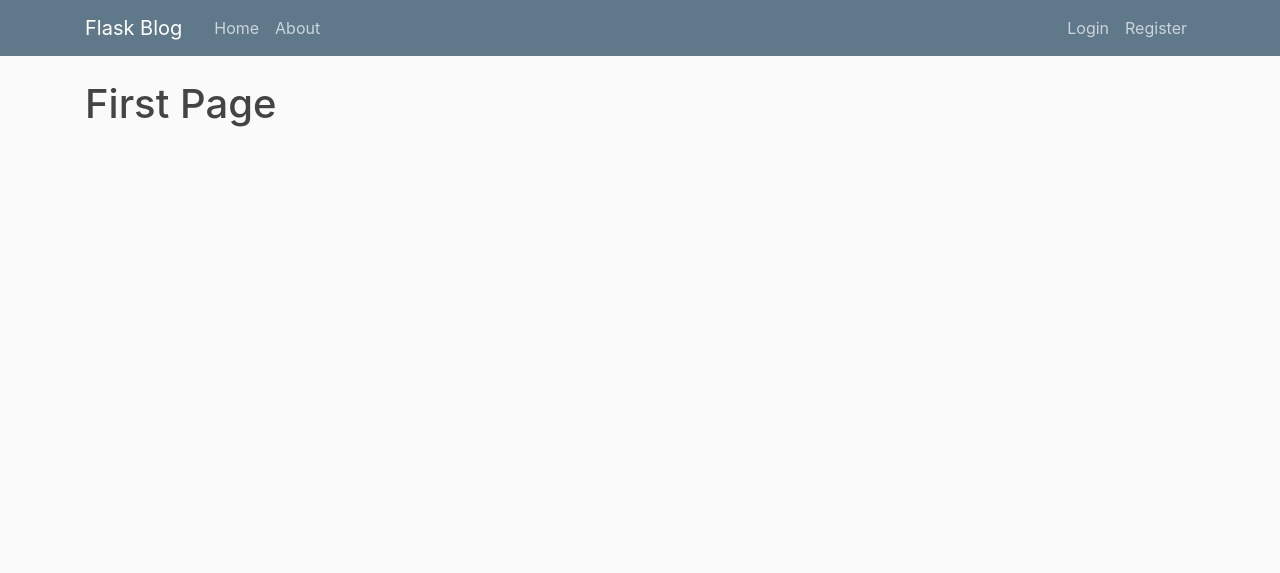
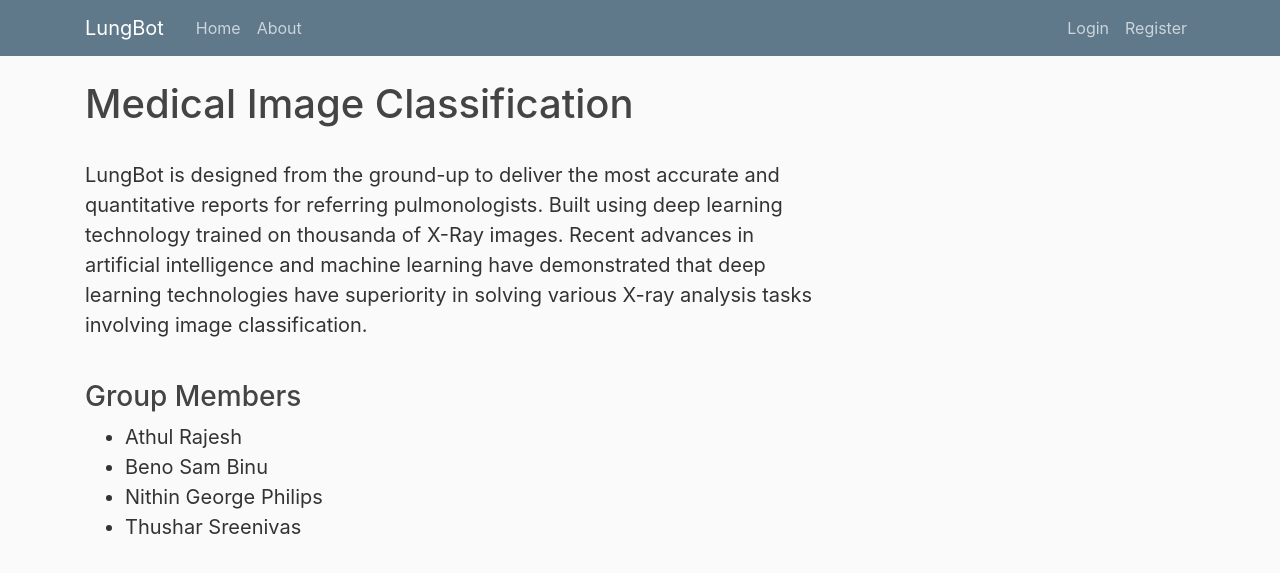
Before and after one commit to Thushar-Sreenivas/MedScan_Flask, a Flask app: page /about in a window 1280 px wide. Shown: the top 573 px of the page. Run offline with Flask 2, Linux system fonts and the light colour scheme; some libraries are stand-ins or nearby versions.

Commit message:
Edited about

```diff
--- a/flaskblog/templates/about.html
+++ b/flaskblog/templates/about.html
@@ -1,4 +1,23 @@
 {% extends "layout.html" %}
 {% block content %}
-    <h1>First Page</h1>
+<style>
+.about {
+font-size:20px;
+}
+</style>
+<h1>Medical Image Classification</h1>
+<br>
+<p class="about">LungBot is designed from the ground-up to deliver the most accurate and quantitative
+  reports for referring pulmonologists. Built using deep learning technology trained on thousanda of X-Ray images.
+  Recent advances in artificial intelligence and machine learning have demonstrated that deep learning technologies have
+  superiority in solving various X-ray analysis tasks involving image classification.
+</p>
+<br>
+<h3>Group Members</h3>
+<ul class="about">
+  <li>Athul Rajesh</li>
+  <li>Beno Sam Binu</li>
+  <li>Nithin George Philips</li>
+  <li>Thushar Sreenivas</li>
+</ul>
 {% endblock content %}
--- a/flaskblog/templates/layout.html
+++ b/flaskblog/templates/layout.html
@@ -11,16 +11,16 @@
     <link rel="stylesheet" type="text/css" href="{{ url_for('static', filename='main.css') }}">
 
     {% if title %}
-        <title>Flask Blog - {{ title }}</title>
+        <title>LungBot - {{ title }}</title>
     {% else %}
-        <title>Flask Blog</title>
+        <title>LungBot</title>
     {% endif %}
 </head>
 <body>
     <header class="site-header">
       <nav class="navbar navbar-expand-md navbar-dark bg-steel fixed-top">
         <div class="container">
-          <a class="navbar-brand mr-4" href="/">Flask Blog</a>
+          <a class="navbar-brand mr-4" href="/">LungBot</a>
           <button class="navbar-toggler" type="button" data-toggle="collapse" data-target="#navbarToggle" aria-controls="navbarToggle" aria-expanded="false" aria-label="Toggle navigation">
             <span class="navbar-toggler-icon"></span>
           </button>
```
